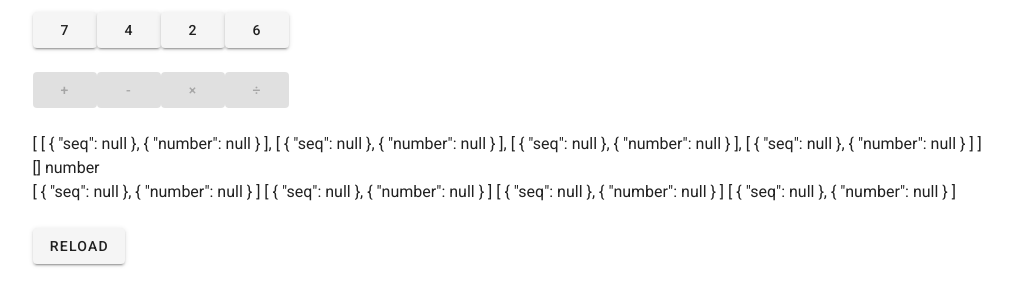
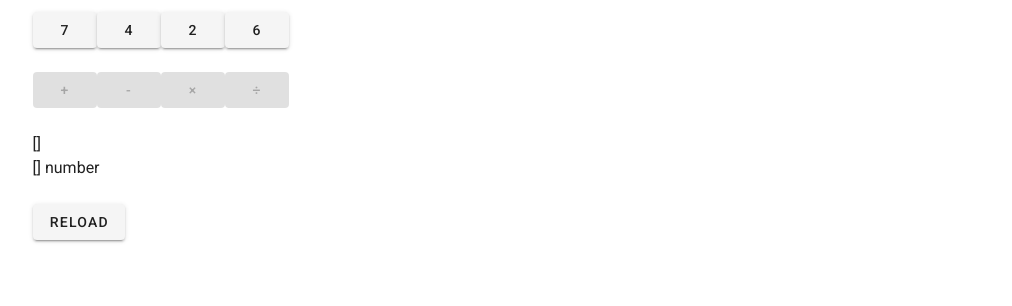
Before and after one commit to sakiso/ten-puzzle, a Vue app: page / in a window 1280 px wide. Shown: the top 306 px of the page, without its empty margins (27-1039 px from the left). Built offline with nearby package versions, Linux system fonts and the light colour scheme.

Commit message:
数字の追加方法をpushに戻す

```diff
--- a/src/views/Home.vue
+++ b/src/views/Home.vue
@@ -115,12 +115,7 @@ export default {
       number3: 0,
       number4: 0,
       numberSelectedFlgs: { one: false, two: false, three: false, four: false },
-      selectedNumber: [
-        [{ seq: null }, { number: null }],
-        [{ seq: null }, { number: null }],
-        [{ seq: null }, { number: null }],
-        [{ seq: null }, { number: null }],
-      ],
+      selectedNumber: [],
       selectedSymbol: [],
       selectNumberCounter: 0,
       selectSymbolCounter: 0,
@@ -136,12 +131,7 @@ export default {
 
   methods: {
     deleteSelectedNumbers() {
-      this.selectedNumber = [
-        [{ seq: null }, { number: null }],
-        [{ seq: null }, { number: null }],
-        [{ seq: null }, { number: null }],
-        [{ seq: null }, { number: null }],
-      ];
+      this.selectedNumber = [];
       this.selectNumberCompleteFlg = false;
       this.selectedSymbol = [];
       this.selectSymbolCompleteFlg = false;
@@ -190,10 +180,10 @@ export default {
     selectNumber(num, seq) {
       //選ばれたのが何番目かをカウントする
       this.selectNumberCounter += 1;
-      this.selectedNumber[this.selectNumberCounter - 1] = [
+      this.selectedNumber.push([
         { seq: this.selectNumberCounter },
         { number: num },
-      ];
+      ]);
       //選ばれた記号のボタンを選択済みとして非活性にする
       if (seq === 1) {
         this.numberSelectedFlgs.one = true;
```
